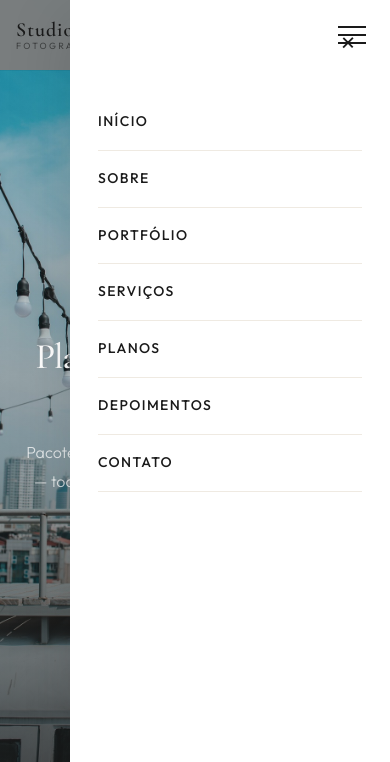
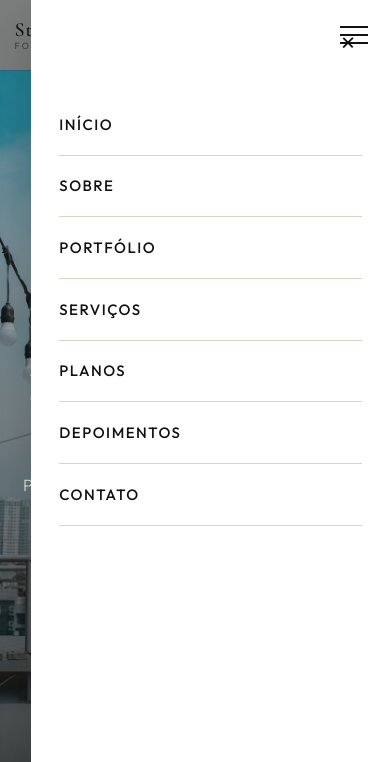
Before and after one commit to Dvid-max/site-fotografia, a plain HTML site: page planos.html in a window 390 px wide. Both pictures are taken after a click on the link 352 px from the left and 35 px from the top of the page. Shown: the top 762 px of the page. Drawn offline with nearby package versions, Linux system fonts and the light colour scheme.

Commit message:
feat: Melhora a responsividade para celulares e altera paleta de cores

```diff
--- a/css/style.css
+++ b/css/style.css
@@ -19,6 +19,7 @@ html {
   font-size: 16px;
   -webkit-text-size-adjust: 100%;
   text-size-adjust: 100%;
+  overflow-x: clip;
 }
 
 body {
@@ -27,7 +28,7 @@ body {
   line-height: 1.7;
   color: var(--color-dark);
   background-color: var(--color-white);
-  overflow-x: hidden;
+  overflow-x: clip;
   -webkit-font-smoothing: antialiased;
 }
 
@@ -61,13 +62,13 @@ select {
 /* --- Variáveis CSS --- */
 :root {
   --color-white: #FFFFFF;
-  --color-cream: #F8F6F2;
-  --color-beige: #EFEAE2;
-  --color-dark: #1A1A1A;
-  --color-gold: #C8A96B;
-  --color-gold-light: #D4BC8A;
-  --color-gray: #6B6B6B;
-  --color-gray-light: #A8A8A8;
+  --color-cream: #EEE9E0;
+  --color-beige: #DDD3C3;
+  --color-dark: #121212;
+  --color-gold: #B9934F;
+  --color-gold-light: #D8BC84;
+  --color-gray: #3E3E3E;
+  --color-gray-light: #6A6A6A;
 
   --font-display: 'Cormorant Garamond', Georgia, serif;
   --font-body: 'Outfit', sans-serif;
@@ -84,9 +85,9 @@ select {
   --radius-xl: 40px;
   --radius-full: 9999px;
 
-  --shadow-soft: 0 4px 30px rgba(26, 26, 26, 0.06);
-  --shadow-medium: 0 8px 40px rgba(26, 26, 26, 0.1);
-  --shadow-strong: 0 20px 60px rgba(26, 26, 26, 0.15);
+  --shadow-soft: 0 4px 30px rgba(18, 18, 18, 0.12);
+  --shadow-medium: 0 8px 40px rgba(18, 18, 18, 0.18);
+  --shadow-strong: 0 20px 60px rgba(18, 18, 18, 0.26);
 
   --transition-fast: 0.25s cubic-bezier(0.4, 0, 0.2, 1);
   --transition-base: 0.4s cubic-bezier(0.4, 0, 0.2, 1);
@@ -157,7 +158,7 @@ select {
 
 .section__subtitle {
   font-size: clamp(1rem, 2vw, 1.125rem);
-  color: var(--color-gray);
+  color: var(--color-gray-light);
   max-width: 560px;
   line-height: 1.8;
 }
@@ -291,15 +292,23 @@ select {
 }
 
 .header--transparent {
-  background: transparent;
+  background: linear-gradient(
+    to bottom,
+    rgba(18, 18, 18, 0.68) 0%,
+    rgba(18, 18, 18, 0.42) 55%,
+    rgba(18, 18, 18, 0.12) 100%
+  );
+  backdrop-filter: blur(8px);
+  -webkit-backdrop-filter: blur(8px);
+  box-shadow: 0 1px 0 rgba(255, 255, 255, 0.12);
 }
 
 .header--scrolled,
 .header--solid {
-  background: rgba(255, 255, 255, 0.92);
+  background: rgba(255, 255, 255, 0.97);
   backdrop-filter: blur(20px);
   -webkit-backdrop-filter: blur(20px);
-  box-shadow: 0 1px 0 rgba(26, 26, 26, 0.06);
+  box-shadow: 0 1px 0 rgba(18, 18, 18, 0.14);
 }
 
 .header--dark {
@@ -466,9 +475,9 @@ select {
 .hero__overlay--light {
   background: linear-gradient(
     135deg,
-    rgba(248, 246, 242, 0.92) 0%,
-    rgba(248, 246, 242, 0.7) 50%,
-    rgba(248, 246, 242, 0.4) 100%
+    rgba(238, 233, 224, 0.95) 0%,
+    rgba(238, 233, 224, 0.8) 50%,
+    rgba(238, 233, 224, 0.58) 100%
   );
 }
 
@@ -681,6 +690,7 @@ select {
 .feature {
   padding: clamp(2rem, 4vw, 3rem);
   background: var(--color-white);
+  border: 1px solid rgba(18, 18, 18, 0.08);
   border-radius: var(--radius-lg);
   transition: all var(--transition-base);
   position: relative;
@@ -889,6 +899,7 @@ select {
   border-radius: var(--radius-lg);
   overflow: hidden;
   background: var(--color-white);
+  border: 1px solid rgba(18, 18, 18, 0.08);
   transition: all var(--transition-base);
 }
 
@@ -1498,6 +1509,7 @@ select {
 
 .testimonial {
   background: var(--color-white);
+  border: 1px solid rgba(18, 18, 18, 0.08);
   border-radius: var(--radius-lg);
   padding: clamp(2rem, 3vw, 2.5rem);
   transition: all var(--transition-base);
@@ -1980,7 +1992,7 @@ select {
     position: absolute;
     top: 0;
     right: 0;
-    width: min(320px, 88vw);
+    width: min(360px, 92vw);
     height: 100vh;
     height: 100dvh;
     background: var(--color-white);
@@ -2025,10 +2037,10 @@ select {
 
   .nav__link {
     display: block;
-    padding: 1rem 0;
+    padding: 1.1rem 0;
     min-height: 44px;
     color: var(--color-dark) !important;
-    font-size: 0.875rem;
+    font-size: 0.9375rem;
     letter-spacing: 0.1em;
   }
 
@@ -2107,7 +2119,7 @@ select {
 @media (max-width: 768px) {
   :root {
     --header-height: 70px;
-    --section-padding: clamp(3rem, 7vw, 5rem);
+    --section-padding: clamp(3.25rem, 8vw, 5.25rem);
   }
 
   .logo__name {
@@ -2133,15 +2145,16 @@ select {
   }
 
   .hero__title {
-    font-size: clamp(2.25rem, 9vw, 3.5rem);
+    font-size: clamp(2.35rem, 9.5vw, 3.7rem);
+    line-height: 1.06;
   }
 
   .hero__content {
-    padding-bottom: clamp(3rem, 6vw, 5rem);
+    padding-bottom: clamp(3.5rem, 8vw, 5.5rem);
   }
 
   .hero__content--center {
-    min-height: calc(100vh - var(--header-height));
+    min-height: calc(100svh - var(--header-height));
     min-height: calc(100dvh - var(--header-height));
   }
 
@@ -2274,8 +2287,8 @@ select {
   }
 
   .table-scroll {
-    margin-left: -0.25rem;
-    margin-right: -0.25rem;
+    margin-left: 0;
+    margin-right: 0;
     border-radius: var(--radius-md);
   }
 
@@ -2331,6 +2344,7 @@ select {
 
   .social-link {
     justify-content: center;
+    min-height: 50px;
   }
 
   .whatsapp-float {
@@ -2356,21 +2370,51 @@ select {
 /* Smartphone */
 @media (max-width: 480px) {
   :root {
-    --section-padding: clamp(2.5rem, 6vw, 4rem);
+    --section-padding: clamp(2.75rem, 7.5vw, 4.25rem);
   }
 
   .container {
-    padding: 0 1rem;
+    padding: 0 0.9rem;
   }
 
   .header__inner {
-    padding: 0 1rem;
+    padding: 0 0.9rem;
+  }
+
+  .header--transparent,
+  .header--scrolled,
+  .header--solid {
+    backdrop-filter: blur(14px);
+    -webkit-backdrop-filter: blur(14px);
+  }
+
+  .hero {
+    min-height: 100svh;
+    min-height: 100dvh;
+  }
+
+  .hero__overlay {
+    background: linear-gradient(
+      to top,
+      rgba(18, 18, 18, 0.84) 0%,
+      rgba(18, 18, 18, 0.46) 42%,
+      rgba(18, 18, 18, 0.22) 100%
+    );
+  }
+
+  .hero__text {
+    font-size: 1.02rem;
+    line-height: 1.75;
+    color: rgba(255, 255, 255, 0.85);
   }
 
   .btn {
     width: 100%;
     justify-content: center;
-    padding: 0.9375rem 1.5rem;
+    min-height: 52px;
+    padding: 0.95rem 1.25rem;
+    font-size: 0.78rem;
+    letter-spacing: 0.11em;
   }
 
   .hero__actions .btn,
@@ -2394,12 +2438,18 @@ select {
   .testimonial,
   .hiring-step,
   .philosophy__item {
-    padding: 1.75rem 1.25rem;
+    padding: 1.6rem 1.15rem;
+    border-radius: 18px;
   }
 
   .plan-card__meta {
     grid-template-columns: 1fr;
     gap: 0.75rem;
+  }
+
+  .contact-form {
+    padding: 1.35rem 1.1rem;
+    border-radius: 18px;
   }
 
   .testimonial__quote {
@@ -2426,7 +2476,7 @@ select {
   }
 
   .nav {
-    width: 100vw;
+    width: 100%;
   }
 }
 
```
